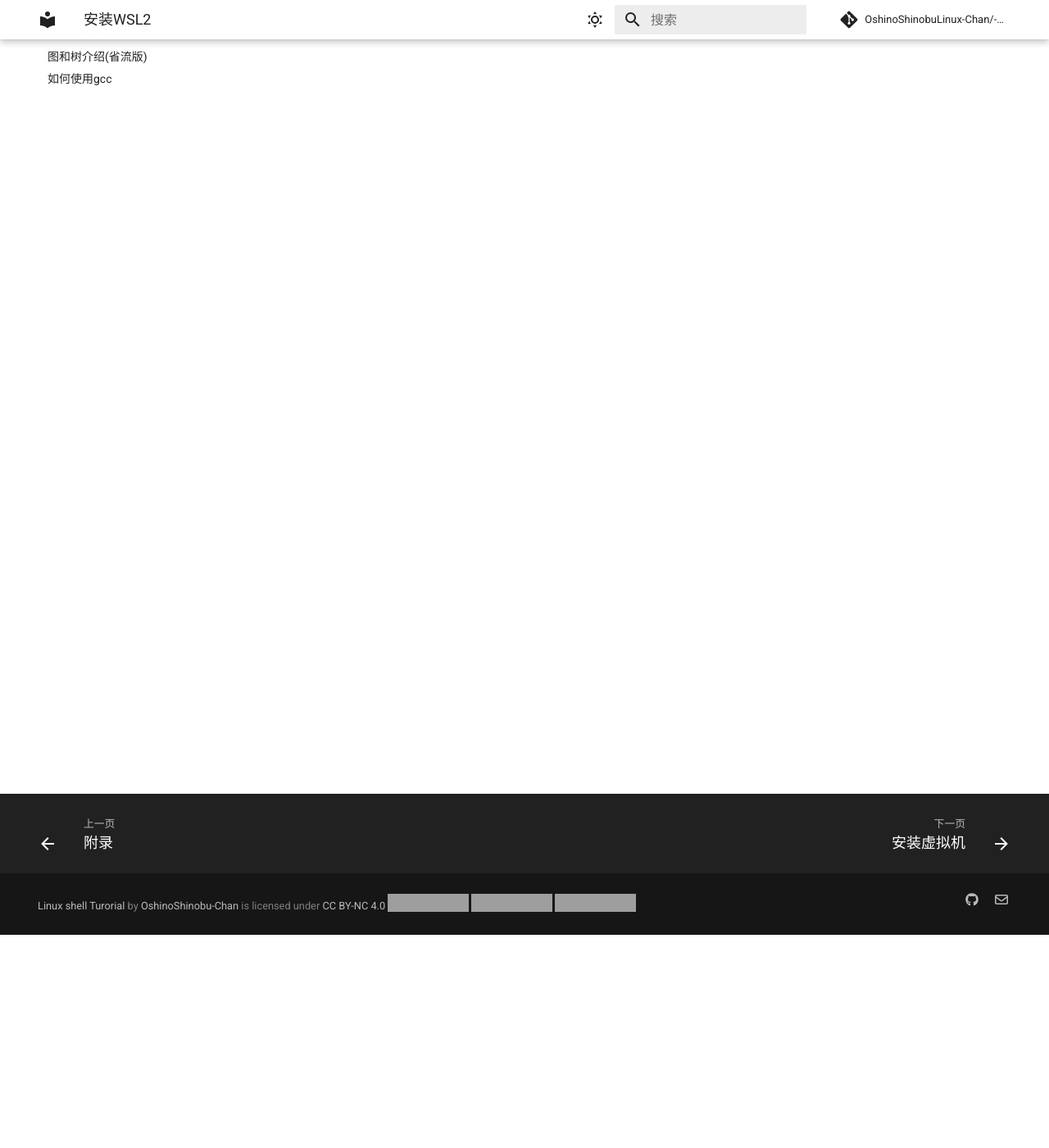
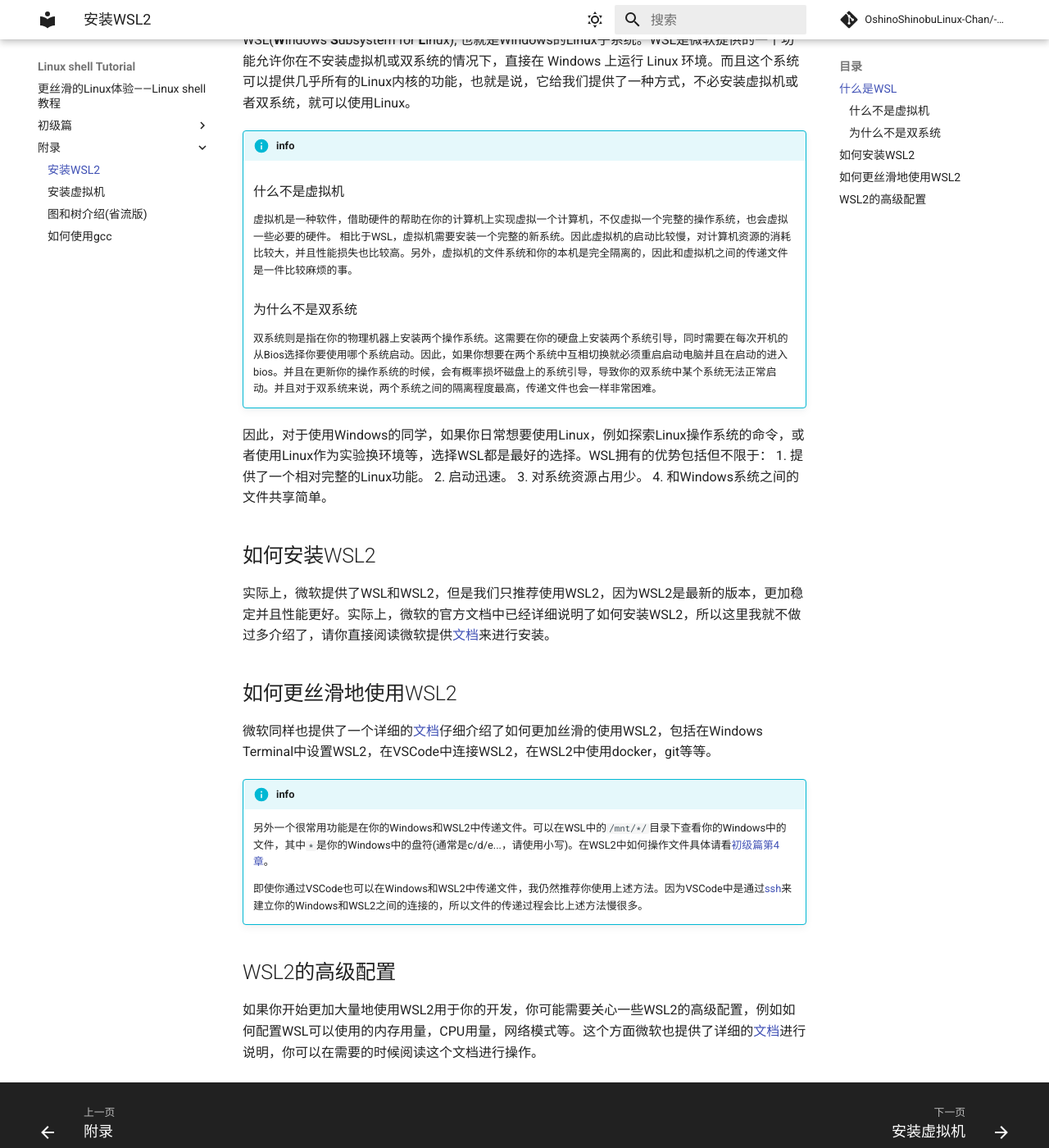
Before and after one commit to OshinoShinobu-Chan/Linux-shell-Tutorial, an MkDocs documentation site: the page built from docs/附录/A.安装WSL2.md, in a window 1280 px wide and 1400 px high, scrolled down 260 px. Shown: the whole window at 82% size. Built offline with MkDocs 1.6.1 and Material for MkDocs 9.7.7, drawn with Linux system fonts in a browser that asks for light colours; comment, search, counter and statistics services are not loaded; some of the changed text lies outside the part shown; grey boxes are pictures that could not be loaded.

Commit message:
Add Appendix A

```diff
--- a/docs/附录/A.安装WSL2.md
+++ b/docs/附录/A.安装WSL2.md
@@ -1 +1,60 @@
 # 安装WSL2
+
+> WSL是最好的Linux发行版。
+>                   ————匿名
+
+## 什么是WSL
+
+WSL(**W**indows **S**ubsystem for **L**inux), 也就是Windows的Linux子系统。WSL是微软提供的一个功能允许你在不安装虚拟机或双系统的情况下，直接在 Windows 上运行 Linux 环境。而且这个系统可以提供几乎所有的Linux内核的功能，也就是说，它给我们提供了一种方式，不必安装虚拟机或者双系统，就可以使用Linux。
+
+!!! info "info"
+    ### 什么不是虚拟机
+
+    虚拟机是一种软件，借助硬件的帮助在你的计算机上实现虚拟一个计算机，不仅虚拟一个完整的操作系统，也会虚拟一些必要的硬件。
+    相比于WSL，虚拟机需要安装一个完整的新系统。因此虚拟机的启动比较慢，对计算机资源的消耗比较大，并且性能损失也比较高。另外，虚拟机的文件系统和你的本机是完全隔离的，因此和虚拟机之间的传递文件是一件比较麻烦的事。
+
+    ### 为什么不是双系统
+
+    双系统则是指在你的物理机器上安装两个操作系统。这需要在你的硬盘上安装两个系统引导，同时需要在每次开机的从Bios选择你要使用哪个系统启动。因此，如果你想要在两个系统中互相切换就必须重启启动电脑并且在启动的进入bios。并且在更新你的操作系统的时候，会有概率损坏磁盘上的系统引导，导致你的双系统中某个系统无法正常启动。并且对于双系统来说，两个系统之间的隔离程度最高，传递文件也会一样非常困难。
+
+因此，对于使用Windows的同学，如果你日常想要使用Linux，例如探索Linux操作系统的命令，或者使用Linux作为实验换环境等，选择WSL都是最好的选择。WSL拥有的优势包括但不限于：
+1. 提供了一个相对完整的Linux功能。
+2. 启动迅速。
+3. 对系统资源占用少。
+4. 和Windows系统之间的文件共享简单。
+
+## 如何安装WSL2
+
+实际上，微软提供了WSL和WSL2，但是我们只推荐使用WSL2，因为WSL2是最新的版本，更加稳定并且性能更好。实际上，微软的官方文档中已经详细说明了如何安装WSL2，所以这里我就不做过多介绍了，请你直接阅读微软提供[文档](https://learn.microsoft.com/zh-cn/windows/wsl/install)来进行安装。
+
+
+## 如何更丝滑地使用WSL2
+
+微软同样也提供了一个详细的[文档](https://learn.microsoft.com/zh-cn/windows/wsl/setup/environment#set-up-windows-terminal)仔细介绍了如何更加丝滑的使用WSL2，包括在Windows Terminal中设置WSL2，在VSCode中连接WSL2，在WSL2中使用docker，git等等。
+
+!!! info "info"
+
+    另外一个很常用功能是在你的Windows和WSL2中传递文件。可以在WSL中的`/mnt/*/`目录下查看你的Windows中的文件，其中`*`是你的Windows中的盘符(通常是c/d/e...，请使用小写)。在WSL2中如何操作文件具体请看[初级篇第4章](../初级篇/d-4.操作文件系统的shell命令.md)。
+
+    即使你通过VSCode也可以在Windows和WSL2中传递文件，我仍然推荐你使用上述方法。因为VSCode中是通过[ssh](../初级篇/i-9.网络应用相关的shell命令.md#ssh)来建立你的Windows和WSL2之间的连接的，所以文件的传递过程会比上述方法慢很多。
+
+## WSL2的高级配置
+
+如果你开始更加大量地使用WSL2用于你的开发，你可能需要关心一些WSL2的高级配置，例如如何配置WSL可以使用的内存用量，CPU用量，网络模式等。这个方面微软也提供了详细的[文档](https://learn.microsoft.com/zh-cn/windows/wsl/wsl-config)进行说明，你可以在需要的时候阅读这个文档进行操作。
+
+<script src="https://giscus.app/client.js"
+        data-repo="OshinoShinobu-Chan/Linux-shell-Tutorial"
+        data-repo-id="R_kgDONEc4yg"
+        data-category="Announcements"
+        data-category-id="DIC_kwDONEc4ys4Cj5Fk"
+        data-mapping="title"
+        data-strict="0"
+        data-reactions-enabled="1"
+        data-emit-metadata="0"
+        data-input-position="top"
+        data-theme="preferred_color_scheme"
+        data-lang="zh-CN"
+        data-loading="lazy"
+        crossorigin="anonymous"
+        async>
+</script>
```
Also changed, not shown: docs/初级篇/k-11.压缩文件的命令.md (added, +19 -0 lines).
